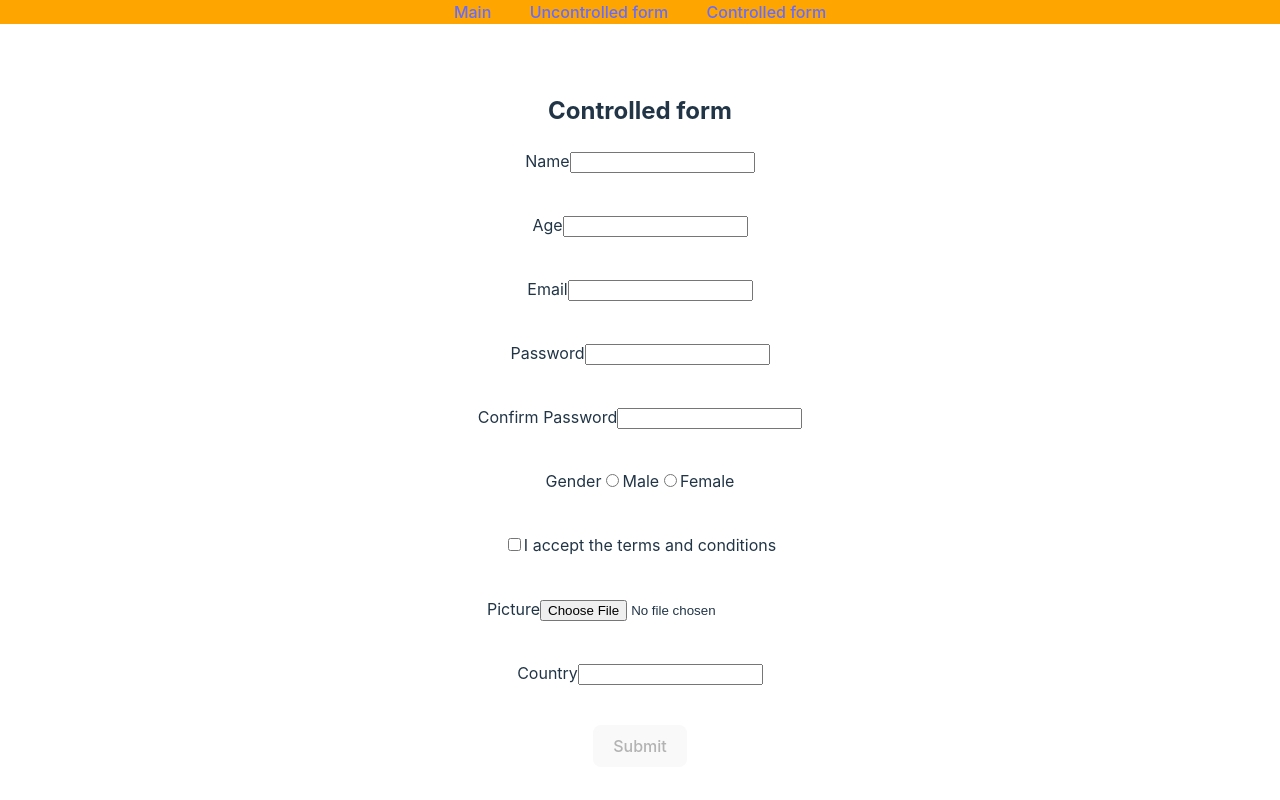
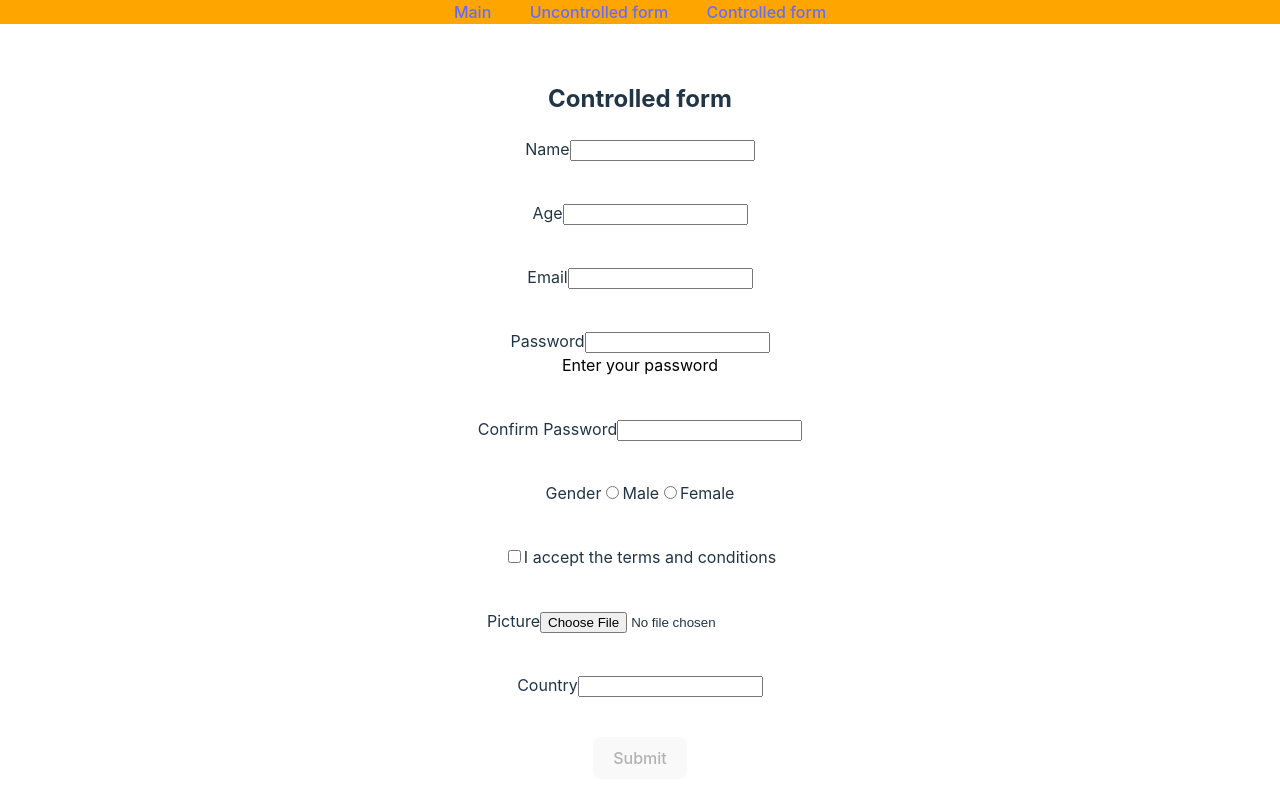
Before and after one commit to AndreiZaretski/react-rs-school, a React (Vite) app: page /controlled in a window 1280 px wide. Built offline with nearby package versions, Linux system fonts and the light colour scheme.

Commit message:
feat: add component for displayed srength password

```diff
--- /dev/null
+++ b/src/components/PasswordStrength/PasswordStrength.tsx
@@ -0,0 +1,54 @@
+import { useEffect, useMemo, useState } from 'react';
+
+type PropsPassword = {
+  password: string;
+};
+
+const PasswordStrength = ({ password }: PropsPassword) => {
+  const [message, setMessage] = useState('Enter your password');
+
+  const [color, setColor] = useState('black');
+
+  const hasNumber = useMemo(() => /\d/, []);
+  const hasUpper = useMemo(() => /[A-Z\u0410-\u042F]/, []);
+  const hasLower = useMemo(() => /[a-z\u0430-\u044F]/, []);
+  const hasSpecial = useMemo(() => /[!@#$%^&*]/, []);
+
+  useEffect(() => {
+    let count = 0;
+    if (hasNumber.test(password)) count++;
+    if (hasUpper.test(password)) count++;
+    if (hasLower.test(password)) count++;
+    if (hasSpecial.test(password)) count++;
+
+    switch (count) {
+      case 0:
+        setMessage('Enter your password');
+        setColor('black');
+        break;
+      case 1:
+        setMessage('Weak password');
+        setColor('red');
+        break;
+      case 2:
+      case 3:
+        setMessage('Average password');
+        setColor('orange');
+        break;
+      case 4:
+        setMessage('Strong password');
+        setColor('green');
+        break;
+      default:
+        setMessage('Unknown error');
+        setColor('black');
+    }
+  }, [hasLower, hasNumber, hasSpecial, hasUpper, password]);
+  return (
+    <div>
+      <p style={{ color }}>{message}</p>
+    </div>
+  );
+};
+
+export default PasswordStrength;
--- a/src/components/SubmitData/SubmitData.module.scss
+++ b/src/components/SubmitData/SubmitData.module.scss
@@ -4,10 +4,6 @@
   margin: 0 auto;
   display: flex;
   flex-direction: column;
-
-  p {
-    margin: 0;
-  }
 }
 
 .picture {
--- a/src/components/errorValidation/ErrorValidation.module.scss
+++ b/src/components/errorValidation/ErrorValidation.module.scss
@@ -2,10 +2,6 @@
   color: red;
   text-align: center;
   height: 40px;
-
-  p {
-    margin: 0;
-  }
 }
 
 @media (max-width: 450px) {
--- a/src/config/formValidateConfig.ts
+++ b/src/config/formValidateConfig.ts
@@ -4,7 +4,10 @@ import { countries } from '../constantes/countries';
 export const schema = object().shape({
   name: string()
     .required('Name is required')
-    .matches(/^[A-Z][a-z]*$/, 'Name should start with an uppercased letter'),
+    .matches(
+      /^[A-Z\u0410-\u042F][a-z\u0430-\u044F]*$/,
+      'Name should start with an uppercased letter'
+    ),
   age: number()
     .required('Age is required')
     .typeError('Age is required')
@@ -16,7 +19,7 @@ export const schema = object().shape({
   password: string()
     .required('Password is required')
     .matches(
-      /^(?=.*\d)(?=.*[a-z])(?=.*[A-Z])(?=.*[!@#$%^&*]).{4,}$/,
+      /^(?=.*\d)(?=.*[a-z\u0430-\u044F])(?=.*[A-Z\u0410-\u042F])(?=.*[!@#$%^&*]).{4,}$/,
       'Password should have 1 number, 1 uppercased letter, 1 lowercased letter and 1 special character'
     ),
   confirmPassword: string()
--- a/src/index.scss
+++ b/src/index.scss
@@ -35,6 +35,10 @@ h1 {
   line-height: 1.1;
 }
 
+p {
+  margin: 0;
+}
+
 li {
   list-style-type: none;
 }
--- a/src/pages/ControlledForm/ControlledForm.tsx
+++ b/src/pages/ControlledForm/ControlledForm.tsx
@@ -7,6 +7,7 @@ import AutoComplitInput from '../../components/AutoComplitInput/AutoComplitInput
 import { FormModel } from '../../model/formModel';
 import { yupResolver } from '@hookform/resolvers/yup';
 import { useNavigate } from 'react-router-dom';
+import PasswordStrength from '../../components/PasswordStrength/PasswordStrength';
 
 const ControlledForm = () => {
   const dispatch = useDispatch();
@@ -16,11 +17,14 @@ const ControlledForm = () => {
     register,
     handleSubmit,
     formState: { errors, isValid },
+    watch,
     control,
   } = useForm({
     resolver: yupResolver(schema),
     mode: 'all',
   });
+
+  const password = watch('password');
 
   const onSubmit = (data: FormModel) => {
     let file: string | ArrayBuffer | null = null;
@@ -61,6 +65,7 @@ const ControlledForm = () => {
         <div>
           <label htmlFor="password">Password</label>
           <input id="password" type="password" {...register('password')} />
+          <PasswordStrength password={password || ''} />
           <ErrorValidation error={errors.password?.message} />
         </div>
         <div>
--- a/src/pages/UncontrolledForm/UncontrolledForm.tsx
+++ b/src/pages/UncontrolledForm/UncontrolledForm.tsx
@@ -8,6 +8,7 @@ import AutoComplitInput, {
   CountryRef,
 } from '../../components/AutoComplitInput/AutoComplitInput';
 import { useNavigate } from 'react-router-dom';
+import PasswordStrength from '../../components/PasswordStrength/PasswordStrength';
 
 const UncontrolledForm = () => {
   const dispatch = useDispatch();
@@ -107,6 +108,7 @@ const UncontrolledForm = () => {
         <div>
           <label htmlFor="password">Password</label>
           <input id="password" type="password" ref={passwordRef} />
+          <PasswordStrength password={passwordRef.current?.value || ''} />
           <ErrorValidation error={errors.password} />
         </div>
         <div>
```
